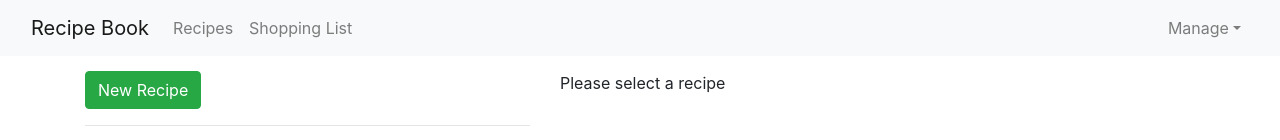
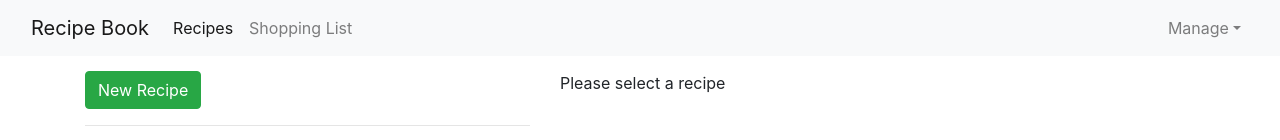
Before and after one commit to ohuden/course-app, an Angular app: page /recipes in a window 1280 px wide. Shown: the top 140 px of the page. Built offline with nearby package versions, Linux system fonts and the light colour scheme.

Commit message:
styled active links

```diff
--- a/src/app/header/header.component.html
+++ b/src/app/header/header.component.html
@@ -5,8 +5,8 @@
     </div>
     <div class="collapse navbar-collapse" id="navbarNav">
       <ul class="nav navbar-nav mr-auto">
-        <li class="nav-item"><a class="nav-link" routerLink="/recipes">Recipes</a></li>
-        <li class="nav-item"><a class="nav-link" routerLink="/shopping-list">Shopping  List</a></li>
+        <li class="nav-item" routerLinkActive="active"><a class="nav-link" routerLink="/recipes">Recipes</a></li>
+        <li class="nav-item" routerLinkActive="active"><a class="nav-link" routerLink="/shopping-list">Shopping  List</a></li>
       </ul>
       <ul class="nav navbar-nav navbar-right">
         <li class="dropdown" appDropdown>
```
